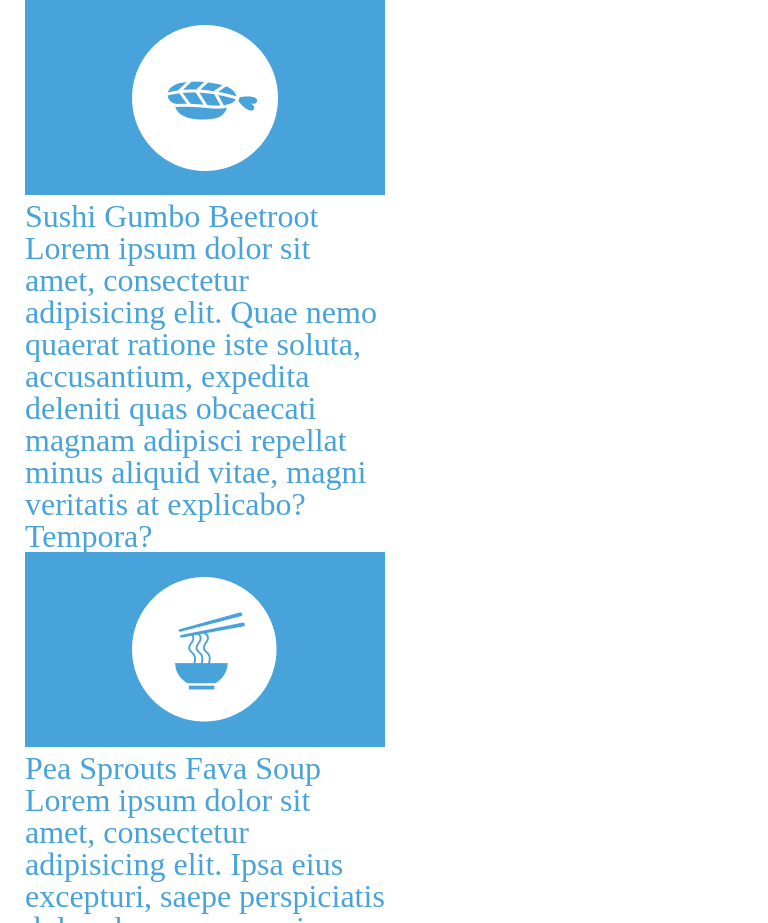
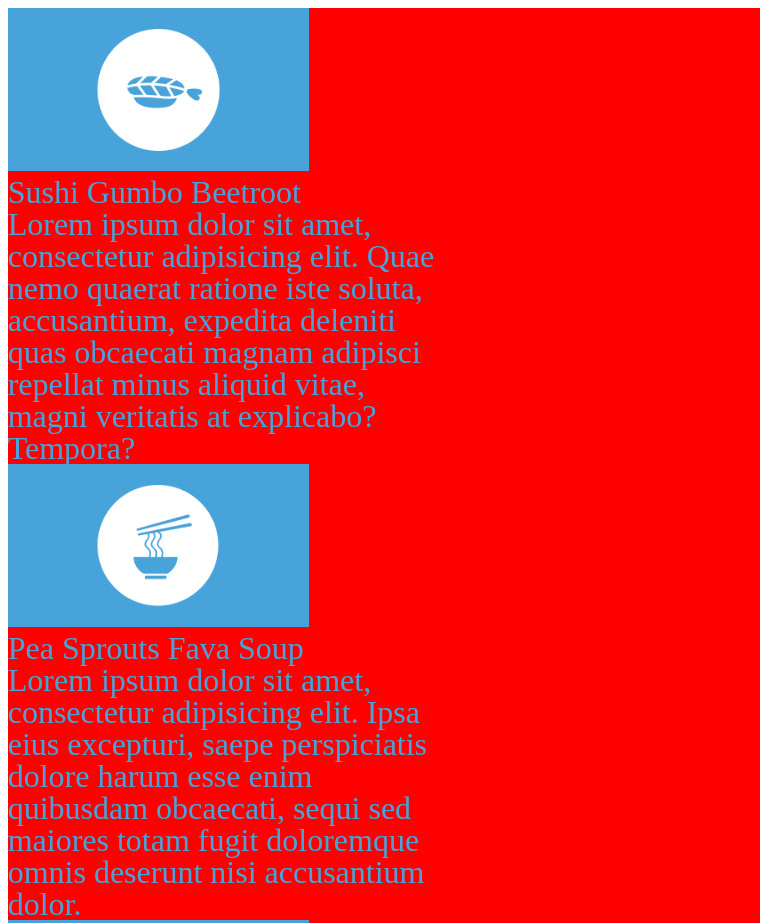
Before and after one commit to skrich-x/2.2-responsive-exercises, a plain HTML site: page Sushi/sushi.html in a window 768 px wide. Shown: the top 923 px of the page. Drawn offline with Linux system fonts and the light colour scheme; files that its build step writes are made by us from their sources.

Commit message:
Tablet/Mobile Responsive

```diff
--- a/Sushi/sushi.css
+++ b/Sushi/sushi.css
@@ -9,33 +9,86 @@ body{
 }
 
 .container{
-  max-width:1280px;
+  max-width: auto;
   margin: 0 auto;
-
 }
 
 img {
-  max-width:100%;
+  max-width:99%;
 }
 
 h1{
   font-size:1.5em;
 }
+
 .sashimi,
 .noodles,
 .roe{
-  width:360px;
+  width:33%;
   display:inline-block;
   font-size: 2em;
   color: #47A3DA;
-  margin:0px 25px;
+  vertical-align:top;
 }
 
 
  /* tablet */
 
- @media (max-width: 839px) and (min-width: 500px)
+ @media (max-width: 839px) and (min-width: 500px){
    .container{
-     float: none;
-     width: auto;
-   }
+    background-color: red;
+    max-width:99%;
+    margin: 1%;
+
+
+  }
+
+  .sashimi,
+  .noodles,
+  .roe{
+    width:auto;
+    display:inline-block;
+    vertical-align: middle;
+  }
+
+  img{
+    display: inline-block;
+    vertical-align: top;
+    width:40%;
+    }
+
+
+
+  .textContainer{
+    display: inline-block;
+    vertical-align: middle;
+    width:59%;
+
+  }
+}
+
+/* mobile */
+@media (max-width:499px) {
+  .container{
+    background-color: chartreuse;
+    margin{
+      max-width: 99%;
+      margin:1%;
+    }
+
+  }
+  .sashimi,
+  .noodles,
+  .roe{
+    width:auto;
+    display:block;
+    vertical-align: middle;
+    text-align: center;
+  }
+
+  img{
+    width: auto;
+    height: auto;
+  }
+
+}
--- a/Sushi/sushi.html
+++ b/Sushi/sushi.html
@@ -11,20 +11,29 @@
   <div class="container">
     <div class="sashimi">
       <img src="../sushi/sashimi.png" alt="sashimi">
-        <h1 class="headers">Sushi Gumbo Beetroot</h1>
+
+        <div class="textContainer">
+          <h1 class="headers">Sushi Gumbo Beetroot</h1>
           <p class="text">Lorem ipsum dolor sit amet, consectetur adipisicing elit. Quae nemo quaerat ratione iste soluta, accusantium, expedita deleniti quas obcaecati magnam adipisci repellat minus aliquid vitae, magni veritatis at explicabo? Tempora?</p>
+        </div>
     </div>
 
     <div class="noodles">
       <img src="../sushi/noodles.png" alt="noodles">
-        <h1 class="headers">Pea Sprouts Fava Soup</h1>
+        <div class="textContainer">
+
+          <h1 class="headers">Pea Sprouts Fava Soup</h1>
+
           <p class="text">Lorem ipsum dolor sit amet, consectetur adipisicing elit. Ipsa eius excepturi, saepe perspiciatis
              dolore harum esse enim quibusdam obcaecati, sequi sed maiores totam fugit doloremque omnis deserunt nisi accusantium dolor.</p>
           </div>
+        </div>
     <div class="roe">
       <img src="../sushi/roe.png" alt="roe">
+      <div class="textContainer">
         <h1 class="headers">Turnip Broccoli Sashimi</h1>
           <p class="text">Lorem ipsum dolor sit amet, consectetur adipisicing elit. Blanditiis, aut quaerat. Sit atque ratione at consequatur, animi, ab architecto, necessitatibus neque, soluta praesentium ea aliquid possimus autem similique vero deleniti.</p>
+      </div>
     </div>
   </div>
 </body>
```
